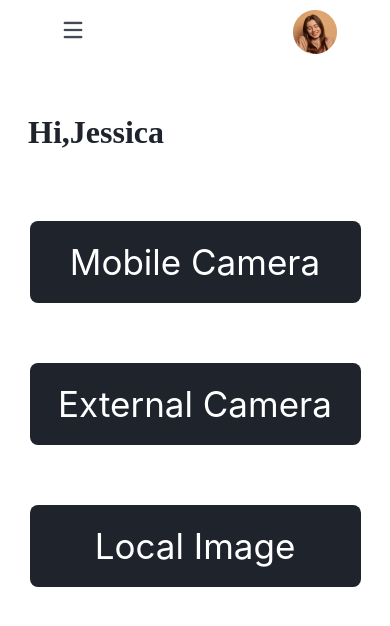
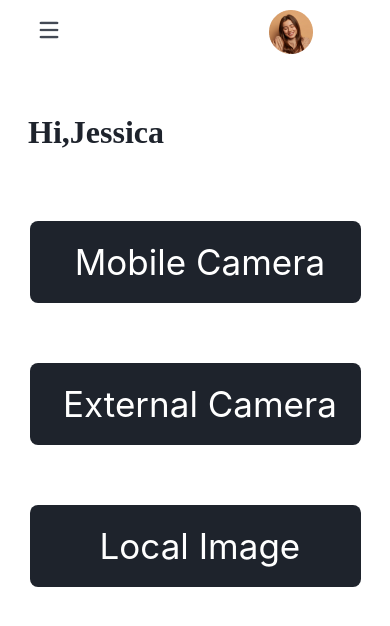
Before and after one commit to lamiskamal500/FaceReminder, a React Native app: screen /HomePage in a window 390 px wide. Shown: the top 626 px of the page. Built offline with nearby package versions, Linux system fonts and the light colour scheme.

Commit message:
GP2023-3 disabling-loading

```diff
--- a/src/components/Button.js
+++ b/src/components/Button.js
@@ -1,17 +1,31 @@
 import React from 'react';
-import {TouchableOpacity, Text, StyleSheet} from 'react-native';
+import {
+  TouchableOpacity,
+  Text,
+  StyleSheet,
+  View,
+  ActivityIndicator,
+} from 'react-native';
 import {useState} from 'react';
 
 const Button = props => {
-
   console.log(props);
   return (
-    <TouchableOpacity
-      style={[styles.button, props.style]}
-      disabled={props.disable}
-      onPress={props.onPress}>
-      <Text style={props.styleButton}>{props.buttonText}</Text>
-    </TouchableOpacity>
+    <View>
+      <TouchableOpacity
+        style={[styles.button, props.style, props.backgroundColor]}
+        disabled={props.disable}
+        onPress={props.onPress}>
+        <Text style={props.styleButton}>
+          {' '}
+          {props.loading ? (
+            <ActivityIndicator size="small" color="white" />
+          ) : (
+            props.buttonText
+          )}
+        </Text>
+      </TouchableOpacity>
+    </View>
   );
 };
 const styles = StyleSheet.create({
--- a/src/screens/HomePage.js
+++ b/src/screens/HomePage.js
@@ -5,7 +5,7 @@ import Button from '../components/Button';
 const HomePage = ()=>{
     return(
         <View style={styles.HomePageMain}>
-             <View style={{width:'85%'}} style={styles.Image}>
+             <View style={styles.Image}>
              <Image source={require('../assets/menu.png')} style={styles.Menu} />
              <Image source={require('../assets/User2.png')} style={styles.User2} />
              </View>
@@ -64,7 +64,8 @@ const styles = StyleSheet.create({
     },
     Image:{
         // display:"flex",
-        flexDirection:'row'
+        flexDirection:'row',
+        width:'85%'
     }
 })
 export default HomePage;
--- a/src/screens/Login.js
+++ b/src/screens/Login.js
@@ -23,11 +23,7 @@ const Login = ()=>{
              onPress={()=> navigation.navigate('ForgetPassword')}>
             <View ><Text style={styles.ForgetText} >Forget Password?</Text></View>
             </TouchableOpacity>
-            <TouchableOpacity
-             onPress={()=> navigation.navigate('HomePage')}>
-
-            <Button style={styles.RegisterButton} buttonText='login'/>
-            </TouchableOpacity>
+            <Button style={styles.RegisterButton} buttonText='login' onPress={()=> navigation.navigate('HomePage')}/>
 
         <View style={styles.DontHaveAccountfull}>
         <Text style={styles.DontHaveAccountText}>Dont have an account? </Text>
--- a/src/screens/Register.js
+++ b/src/screens/Register.js
@@ -7,17 +7,32 @@ import BackIcon from '../components/BackIcon';
 
 const Register = () => {
   const [disable, setDisable] = React.useState(false);
+  const [loading, setLoading] = React.useState(false);
+  const navigation = useNavigation();
 
-  const navigation = useNavigation();
+  function onPress() {
+    setDisable(true);
+    navigation.navigate('Login');
+    setLoading(true);
+  }
   return (
     <View style={styles.registerScreen}>
-      <BackIcon/>
+      <BackIcon />
       <Text style={styles.registerMessage}>Hello!Register to get started</Text>
       <InputText DefaultText="Email" />
       <InputText DefaultText="Password" />
       <InputText DefaultText="Confirm Password" />
-      <Button buttonText="Register" disable={disable} onPress={() => setDisable(true)}
-      style={styles.registerButton} styleButton={styles.buttonText}/>
+
+      <Button
+        buttonText="Register"
+        disable={disable}
+        onPress={onPress}
+        style={styles.registerButton}
+        styleButton={styles.buttonText}
+        loading={loading}
+        backgroundColor={{backgroundColor: loading ? '#8391A1' : '#1E232C'}}
+      />
+
       <View style={styles.haveAccount}>
         <Text style={styles.account}>Already have an account?</Text>
         <TouchableOpacity onPress={() => navigation.navigate('Login')}>
@@ -45,8 +60,8 @@ const styles = StyleSheet.create({
   haveAccount: {
     color: '#1E232C',
     marginTop: 85,
-    display:"flex",
-    flexDirection:'row'
+    display: 'flex',
+    flexDirection: 'row',
   },
   loginNow: {
     color: '#35C2C1',
@@ -57,9 +72,11 @@ const styles = StyleSheet.create({
   account: {
     color: 'black',
   },
-  buttonText:{
-    fontSize:15
-  }
+  buttonText: {
+    fontSize: 15,
+    display: 'flex',
+    flexDirection: 'row',
+  },
 });
 
 export default Register;
```
Also changed, not shown: src/components/BackIcon.js (+6 -7 lines), src/screens/CreateNewPassword.js (+22 -24 lines).
